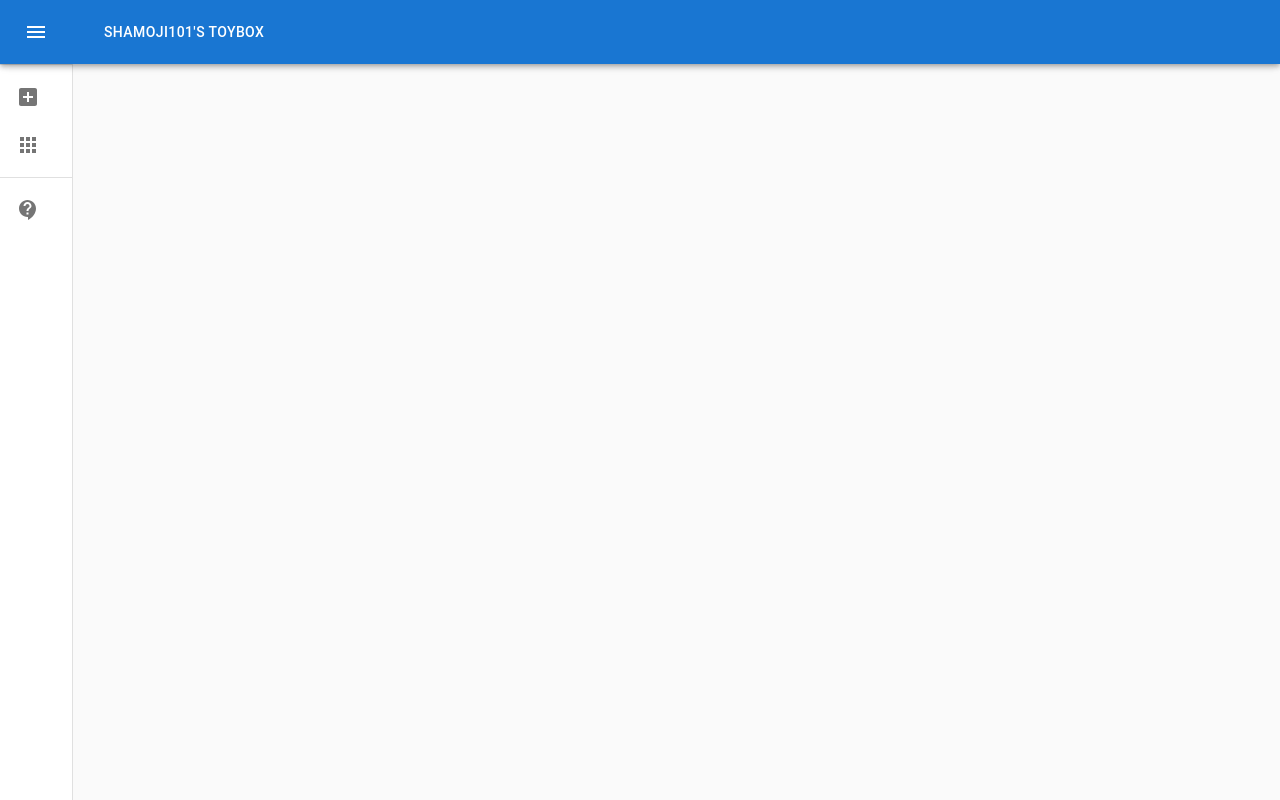
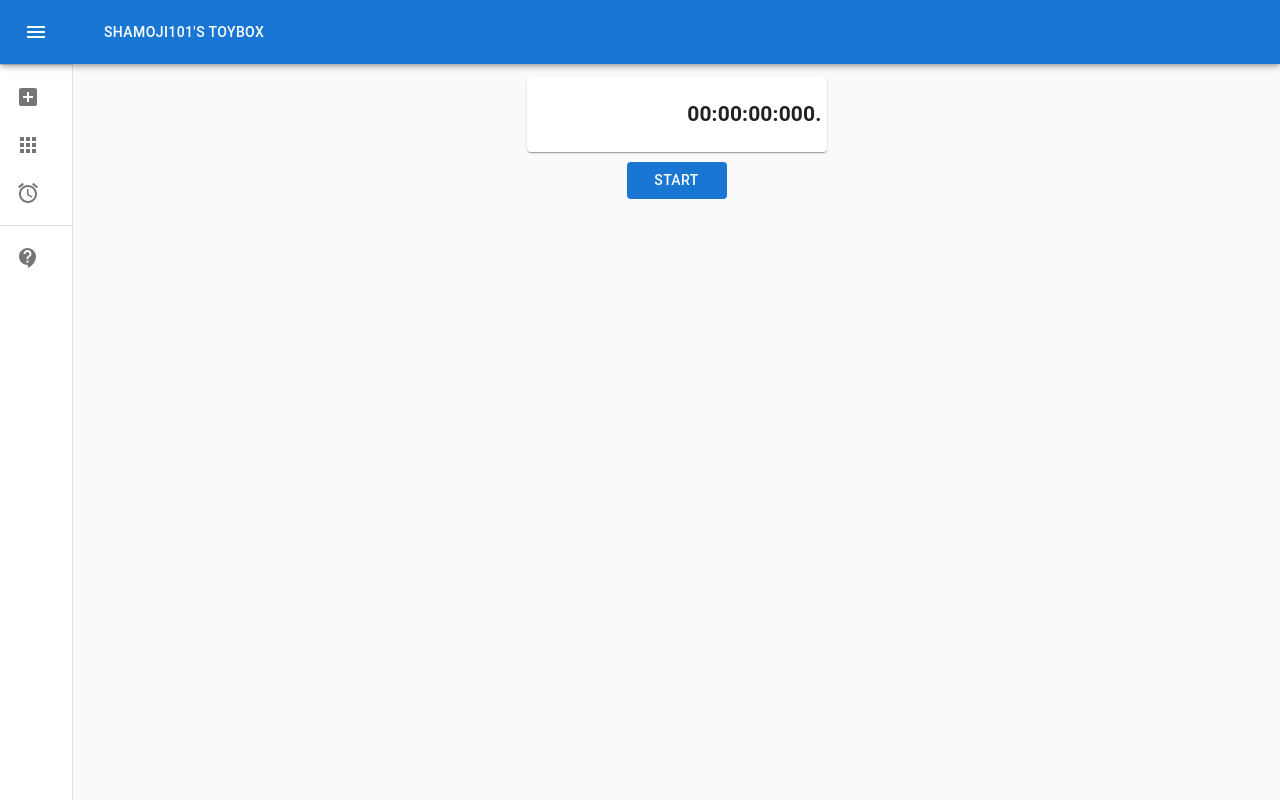
Before and after one commit to shamoji-tech/toybox, a React (Create React App) app: page /timer in a window 1280 px wide. Built offline with nearby package versions, Linux system fonts and the light colour scheme.

Commit message:
add Timer

```diff
--- a/package.json
+++ b/package.json
@@ -17,7 +17,9 @@
     "react-scripts": "4.0.3",
     "redux": "^4.1.1",
     "redux-logger": "^3.0.6",
+    "redux-persist": "^6.0.0",
     "redux-thunk": "^2.3.0",
+    "string-math": "^1.2.2",
     "web-vitals": "^1.0.1"
   },
   "scripts": {
--- a/src/App.js
+++ b/src/App.js
@@ -18,6 +18,7 @@ import ListItemText from '@material-ui/core/ListItemText';
 import ContactSupportIcon from '@material-ui/icons/ContactSupport';
 import AddBoxIcon from '@material-ui/icons/AddBox';
 import AppsIcon from '@material-ui/icons/Apps';
+import AccessAlarmIcon from '@material-ui/icons/AccessAlarm';
 import Routes from './routes/Routes';
 import { Link } from 'react-router-dom';
 
@@ -152,6 +153,10 @@ export default function MiniDrawer() {
               <ListItemIcon><AppsIcon /></ListItemIcon>
               <ListItemText primary="Calculator" />
             </ListItem>
+            <ListItem button component={Link} to="/timer">
+              <ListItemIcon><AccessAlarmIcon /></ListItemIcon>
+              <ListItemText primary="Timer" />
+            </ListItem>
         </List>
         <Divider />
         <List>
--- a/src/actions.js
+++ b/src/actions.js
@@ -7,6 +7,8 @@ export const TYPE_CALC_TIMESBTN = "@@shamoji/calc_TimesBtn";
 export const TYPE_CALC_DIVBTN = "@@shamoji/calc_DivBtn";
 export const TYPE_CALC_EQUALBTN = "@@shamoji/calc_EqualBtn";
 export const TYPE_CALC_DEFALT = "@@shamoji/calc_default";
+export const TYPE_TIMER_START = "@@shamoji/timer_start";
+export const TYPE_TIMER_END = "@@shamoji/timer_end";
 
 export const increment = () =>({
     type: TYPE_INCREMENT,
@@ -44,3 +46,12 @@ export const pushEqual = () =>({
 export const pushAC = () =>({
     type: TYPE_CALC_DEFALT,
 })
+
+export const timerStart = ()=>({
+    type: TYPE_TIMER_START,
+    time: Date.now()
+})
+
+export const timerEnd = () =>({
+    type: TYPE_TIMER_END,
+})
--- a/src/components/Calculator.js
+++ b/src/components/Calculator.js
@@ -1,4 +1,4 @@
-import { Button, Grid, Paper, Divider} from '@material-ui/core';
+import { Button, Grid, Paper} from '@material-ui/core';
 import React, { Component } from 'react';
 import { connect } from 'react-redux';
 import { pushDiv, pushEqual, pushMinus, pushNumber, pushPlus, pushTimes, pushAC } from '../actions';
@@ -43,8 +43,8 @@ class Calculator extends Component {
         } = this.props
         return(
             <div>
-                <Grid container xs={4} wrap="nowrap">
-                    <Grid container justify="center">
+                <Grid container item xs={4} wrap="nowrap">
+                    <Grid container justifyContent="center">
                         <Paper style={styles.paper}>
                             <div style={styles.beforeFormula}>
                                 {displayResult ? displayFormula : ""}
@@ -55,26 +55,26 @@ class Calculator extends Component {
                         </Paper>
                     </Grid>
                 </Grid>
-                <Grid container xs={4} wrap="nowrap">
-                    <Grid container justify="center">
+                <Grid container item xs={4} wrap="nowrap">
+                    <Grid container justifyContent="center">
                         <CalcBtn display={7} onClick={() => pushNumber(7)}/>
                         <CalcBtn display={4} onClick={() => pushNumber(4)}/>
                         <CalcBtn display={1} onClick={() => pushNumber(1)}/>
                         <CalcBtn display={0} onClick={() => pushNumber(0)}/>
                     </Grid>
-                    <Grid container justify="center">
+                    <Grid container justifyContent="center">
                         <CalcBtn display={8} onClick={() => pushNumber(8)}/>
                         <CalcBtn display={5} onClick={() => pushNumber(5)}/>
                         <CalcBtn display={2} onClick={() => pushNumber(2)}/>
                         <CalcBtn display={"AC"} onClick={pushAC}/>
                     </Grid>
-                    <Grid container justify="center">
+                    <Grid container justifyContent="center">
                         <CalcBtn display={9} onClick={() => pushNumber(9)}/>
                         <CalcBtn display={6} onClick={() => pushNumber(6)}/>
                         <CalcBtn display={3} onClick={() => pushNumber(3)}/>
                         <CalcBtn display={"="} onClick={pushEqual}/>
                     </Grid>
-                    <Grid container justify="center">
+                    <Grid container justifyContent="center">
                         <CalcBtn display={"+"} onClick={pushPlus}/>
                         <CalcBtn display={"-"} onClick={pushMinus} />
                         <CalcBtn display={"*"} onClick={pushTimes}/>
--- /dev/null
+++ b/src/components/Timer.js
@@ -0,0 +1,122 @@
+import { Button, Grid, Paper} from '@material-ui/core';
+import React, { Component } from 'react';
+import { blue, red } from '@material-ui/core/colors';
+import { connect } from 'react-redux';
+import { timerEnd, timerStart } from '../actions';
+
+
+function unixTime2String(time){
+    const sec = Math.floor(time / 1000);
+    const msec = time % 1000;
+    const minutes = Math.floor(sec / 60);
+    const hours = Math.floor(minutes / 60);
+    return get2DigestNumer(hours) + ":" +
+           get2DigestNumer(minutes) + ":" +
+           get2DigestNumer(sec) + ":" +
+           get4DigestNumer(msec) + ".";
+};
+
+function get2DigestNumer(number) {
+    return ("0" + number).slice(-2);
+}
+function get4DigestNumer(number) {
+    return ("00" + number).slice(-3);
+}
+
+class Timer extends Component{
+
+    state = {nowTime: Date.now(), intervalID: 0};
+
+    componentDidMount() {
+        if(this.props.startTime){
+            this.handler();
+        }
+    }
+
+    handler = () => {
+        if(this.state.intervalID){
+            clearInterval(this.state.intervalID);
+            this.setState(prevState => {
+                return {
+                    ...prevState,
+                    intervalID:0,
+                };
+            });
+            return ;
+        }
+
+        const newIntervalID = setInterval(()=>{
+            this.setState((prevState)=>{
+                return {
+                ...prevState,
+                nowTime: Date.now()
+            };
+            });
+        }, 1);
+
+        this.setState((prevState)=>{
+            return {
+                ...prevState,
+                intervalID: newIntervalID,
+            }
+        });
+    }
+
+    render(){
+
+
+        const styles = {
+            paper: {
+                width: "300px",
+                height: "75px",
+                textAlign: "right",
+                margin: "5px",
+                padding: "5px",
+            },
+            buttonStart: {
+                backgroundColor: blue[700],
+                color: "white",
+                margin: "5px",
+                width: "100px"
+            },
+            buttonEnd: {
+                backgroundColor: red[700],
+                color: "white",
+                margin: "5px",
+                width: "100px",
+
+            }
+        };
+        const {startTime, timerStart, timerEnd} = this.props;
+
+        return (
+            <div>
+                <Grid container spacing={4} wrap="nowrap" justifyContent="center">
+                    <Paper style={styles.paper}>
+                        <h2>{this.state.intervalID ? unixTime2String(this.state.nowTime - startTime) : "00:00:00:000."}</h2>
+                    </Paper>
+                </Grid>
+                <Grid container spacing={4} justifyContent="center">
+                    <Grid item>
+                        <Button
+                        style={this.state.intervalID ? styles.buttonEnd : styles.buttonStart}
+                        onClick={this.state.intervalID ? ()=>{timerEnd();this.handler();}: ()=>{timerStart();this.handler();}}
+                        >
+                            {this.state.intervalID ? "End" : "Start"}
+                        </Button>
+                    </Grid>
+                </Grid>
+            </div>
+        );
+    }
+}
+
+export default connect(
+    state => ({
+        startTime: state.timer.startTime
+    }),
+    dispatch => ({
+        timerStart: () => dispatch(timerStart()),
+        timerEnd: () => dispatch(timerEnd()),
+    }),
+)(Timer);
--- a/src/index.js
+++ b/src/index.js
@@ -11,6 +11,15 @@ import ThemeProvider from '@material-ui/styles/ThemeProvider';
 import { createTheme } from '@material-ui/core/styles';
 import blue from '@material-ui/core/colors/blue';
 import logger from 'redux-logger'
+import { persistReducer, persistStore } from 'redux-persist';
+import { PersistGate } from 'redux-persist/integration/react';
+import storage from 'redux-persist/lib/storage'
+
+const persistConfig = {
+  key: 'root',
+  storage,
+  whitelist: ['timer']
+}
 
 const theme = createTheme({
   palette: {
@@ -21,21 +30,25 @@ const theme = createTheme({
 });
 const history = createBrowserHistory()
 
+const persistedReducer = persistReducer(persistConfig, rootReducers(history))
 const store = createStore(
-  rootReducers(history),
+  persistedReducer,
   applyMiddleware(
     thunk,
     routerMiddleware(history),
     logger,
   ),
 )
+const persistor = persistStore(store);
 
 ReactDOM.render(
   <Provider store={store}>
     <ConnectedRouter history={history}>
-      <ThemeProvider theme={theme}>
-        <App />
-      </ThemeProvider>
+      <PersistGate loading={null} persistor={persistor} >
+        <ThemeProvider theme={theme}>
+          <App />
+        </ThemeProvider>
+      </PersistGate>
     </ConnectedRouter>
   </Provider>,
   document.getElementById('root')
--- a/src/reducer.js
+++ b/src/reducer.js
@@ -1,8 +1,9 @@
 // reducers.js
 import { combineReducers } from 'redux'
 import { connectRouter } from 'connected-react-router'
-import evalCalculation from './utils/eval-calculation'
+import stringMath from 'string-math';
 import * as actionTypes from './actions'
+
 const USE_OPERATOR = "@@shamoji/use_operator";
 const counter_reducer = (state = {value: 0}, action) => {
     switch(action.type){
@@ -144,7 +145,7 @@ const calculator_reducer = (state=caluclatorInitialState, action) => {
                     return {
                         ...state,
                         displayResult: true,
-                        resultValue: evalCalculation(state.internalFormula),
+                        resultValue: stringMath(state.internalFormula),
                         beforeActionType: action.type,
                     }
 
@@ -152,7 +153,7 @@ const calculator_reducer = (state=caluclatorInitialState, action) => {
                     return {
                         ...state,
                         displayResult: true,
-                        resultValue: evalCalculation(state.internalFormula.slice( 0, -2 )),
+                        resultValue: stringMath(state.internalFormula.slice( 0, -2 )),
                         beforeActionType: action.type,
                     }
             }
@@ -210,10 +211,30 @@ const calculator_reducer = (state=caluclatorInitialState, action) => {
     }
 };
 
+const initialTimerState = {
+    startTime: 0
+};
+const timer_reducer = (state=initialTimerState, action) => {
+    switch(action.type){
+        case actionTypes.TYPE_TIMER_START:
+
+            return {
+                ...state,
+                startTime: action.time
+            };
+        case actionTypes.TYPE_TIMER_END:
+            return initialTimerState;
+        default:
+            return state;
+    }
+};
+
+
 const createRootReducer = (history) => combineReducers({
   router: connectRouter(history),
   counter: counter_reducer,
   calculator: calculator_reducer,
+  timer: timer_reducer,
 })
 
 export default createRootReducer
--- a/src/routes/Routes.js
+++ b/src/routes/Routes.js
@@ -3,6 +3,7 @@ import { Route, Switch } from 'react-router';
 import Home from '../components/Home';
 import Counter from '../components/Counter';
 import Calculator from '../components/Calculator';
+import Timer from '../components/Timer';
 
 class Routes extends Component {
     render() {
@@ -11,6 +12,7 @@ class Routes extends Component {
                 <Route exact path="/" component={Home} />
                 <Route path="/counter" component={Counter} />
                 <Route path="/calc" component={Calculator} />
+                <Route path="/timer" component={Timer} />
             </Switch>
         );
     }
```
Also changed, not shown: src/utils/eval-calculation.js (deleted, +0 -123 lines), 1 other file (tests, documents, lock files or other folders).
